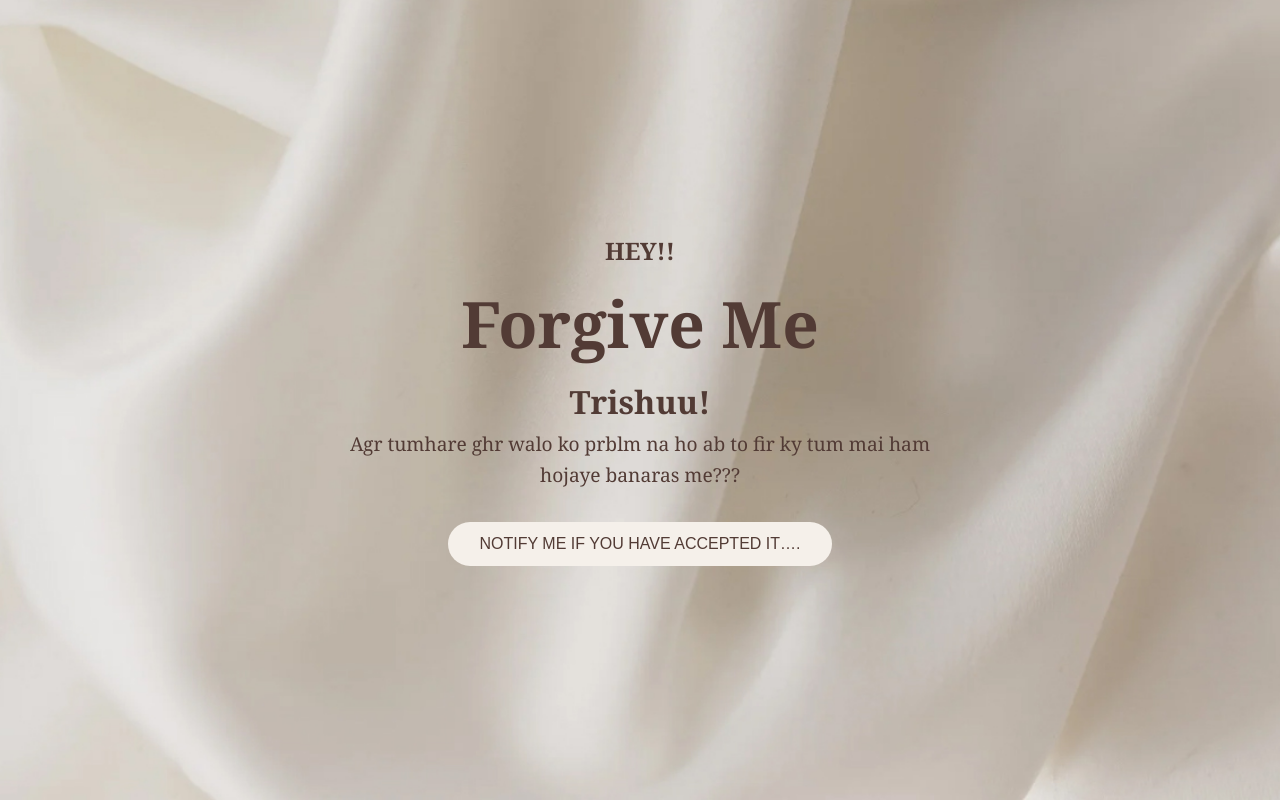
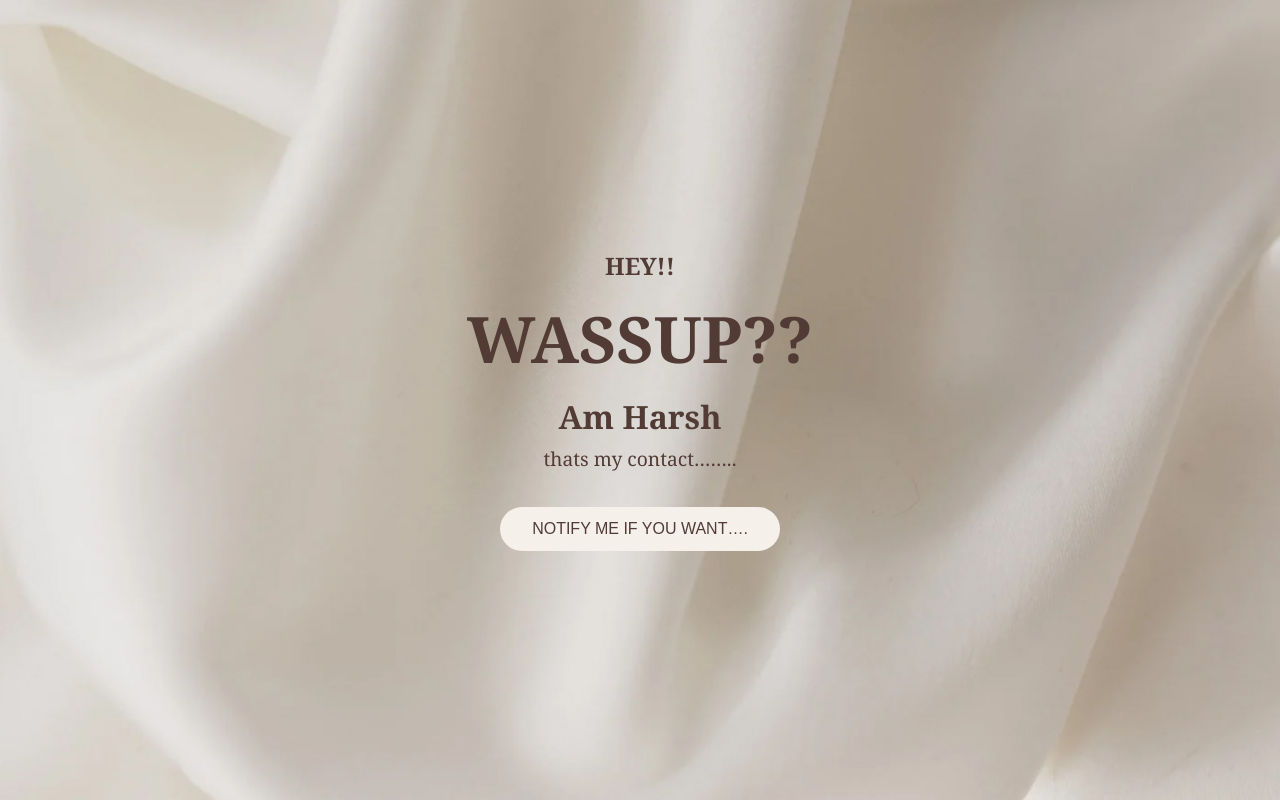
Before and after one commit to harshl15/my-website, a plain HTML site: page index.html in a window 1280 px wide. Drawn offline with Linux system fonts and the light colour scheme.

Commit message:
Update index.html

```diff
--- a/index.html
+++ b/index.html
@@ -3,17 +3,17 @@
 <head>
     <meta charset="UTF-8">
     <meta name="viewport" content="width=device-width, initial-scale=1.0">
-    <title>Forgive Me</title>
+    <title>HELLO</title>
     <link rel="stylesheet" href="styles.css">
 </head>
 <body>
     <div class="container">
         <header>HEY!!</header>
-        <h1>Forgive Me</h1>
-        <h2>Trishuu!</h2>
-        <p>Agr tumhare ghr walo ko prblm na ho ab to fir ky tum mai ham hojaye banaras me???</p>
-        <a href="https://wa.me/919670676930?text=Hii!!" target="_blank">
-            <button>NOTIFY ME IF YOU HAVE ACCEPTED IT….</button>
+        <h1>WASSUP??</h1>
+        <h2>Am Harsh</h2>
+        <p>thats my contact……..</p>
+        <a href="https://wa.me/9670676930?text=Hii!." target="_blank">
+            <button>NOTIFY ME IF YOU WANT….</button>
         </a>
     </div>
 </body>
```
